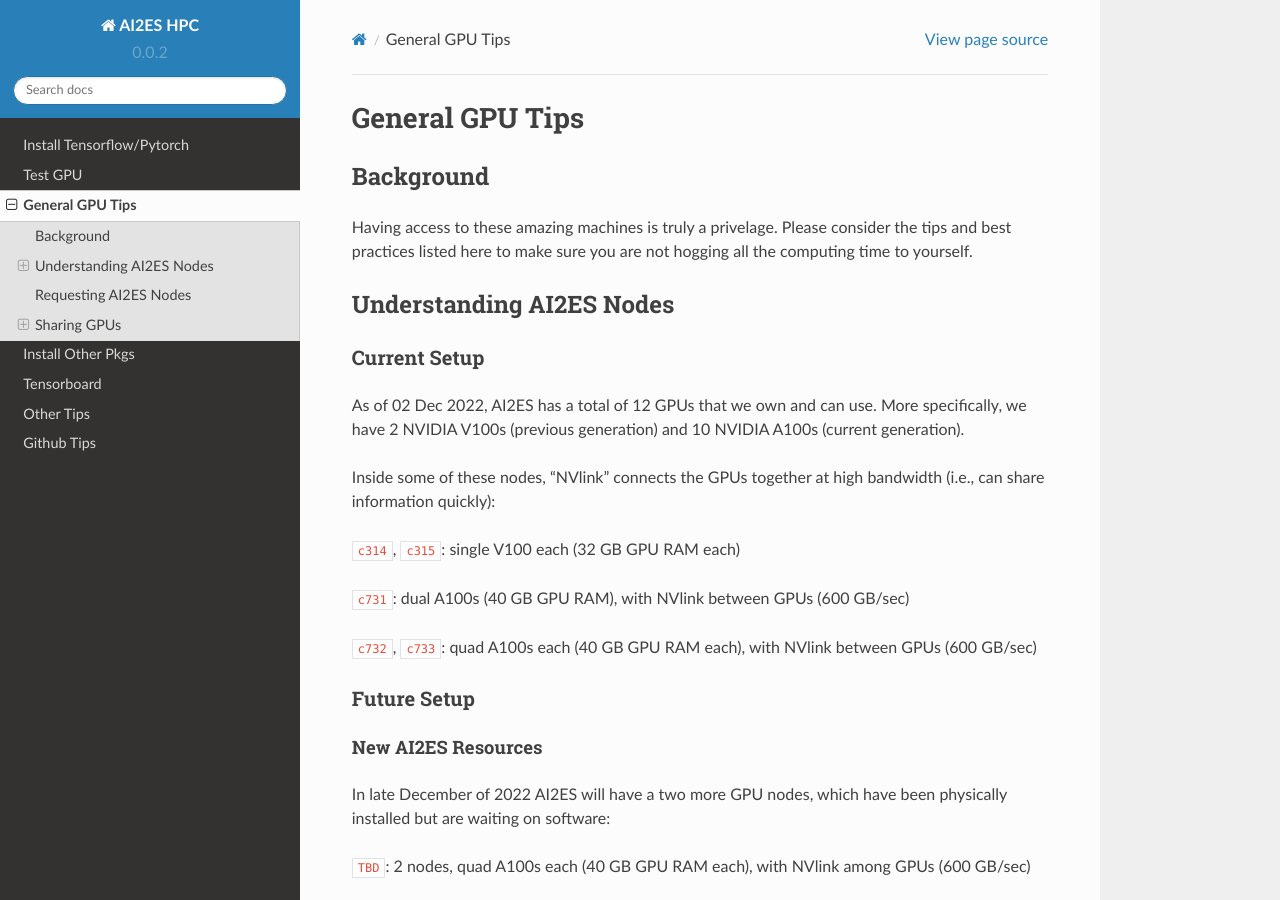
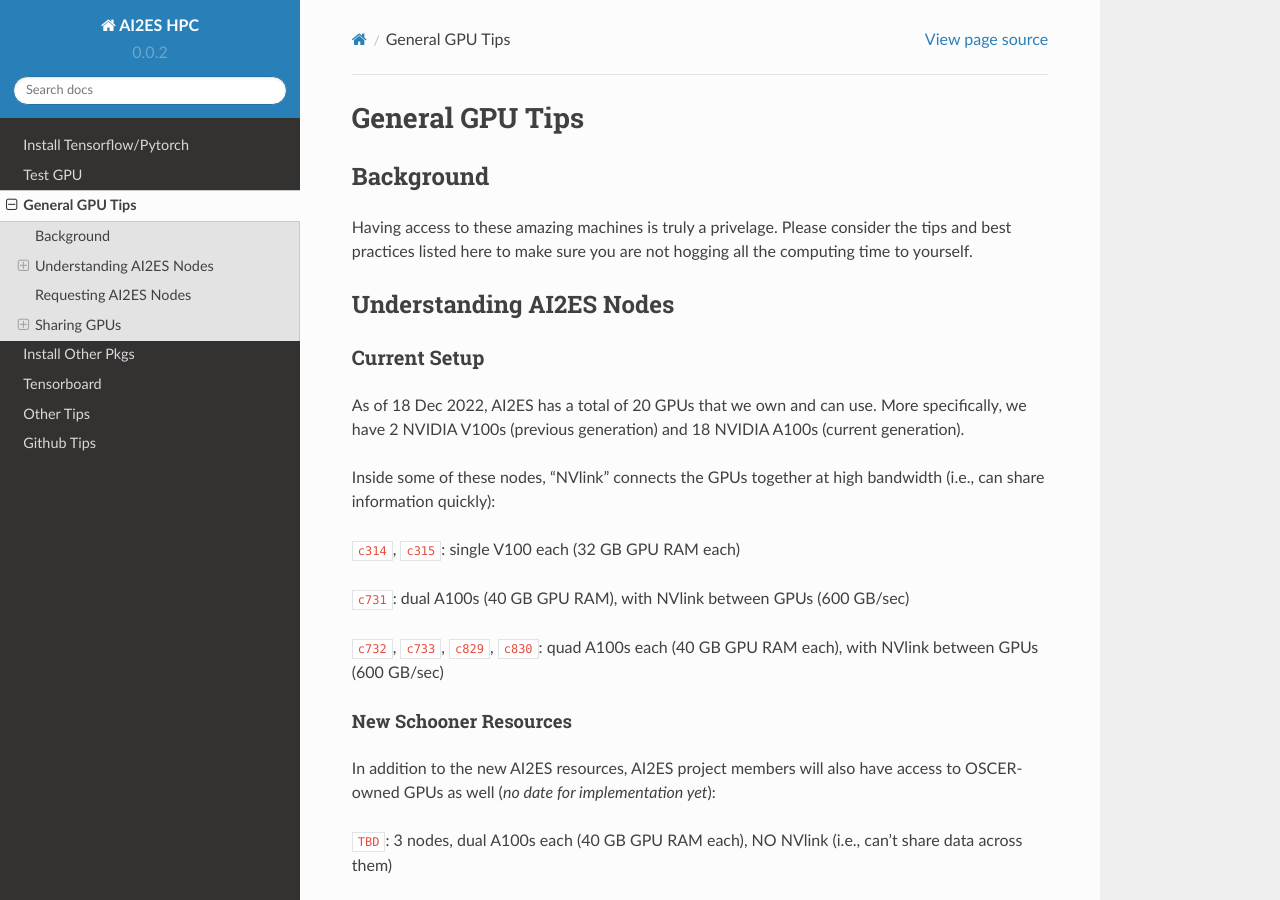
Before and after one commit to dopplerchase/ai2es_schooner_hpc, a Sphinx documentation site: the page built from docs/source/general_gpu.rst, in a window 1280 px wide and 900 px high. Built offline with Sphinx 7.4.7 and the Read the Docs theme 2.0.0, drawn with Linux system fonts in a browser that asks for light colours; some of the changed text lies outside the part shown.

Commit message:
adjustments for new GPUs

```diff
--- a/docs/source/general_gpu.rst
+++ b/docs/source/general_gpu.rst
@@ -18,9 +18,9 @@
 Current Setup
 -------------
 
-As of 02 Dec 2022, AI2ES has a total of 12 GPUs that we own
+As of 18 Dec 2022, AI2ES has a total of 20 GPUs that we own
 and can use. More specifically, we have 2 NVIDIA V100s
-(previous generation) and 10 NVIDIA A100s (current generation).
+(previous generation) and 18 NVIDIA A100s (current generation).
 
 Inside some of these nodes, "NVlink" connects the GPUs together
 at high bandwidth (i.e., can share information quickly):
@@ -29,19 +29,7 @@
 
 ``c731``: dual A100s (40 GB GPU RAM), with NVlink between GPUs (600 GB/sec)
 
-``c732``, ``c733``: quad A100s each (40 GB GPU RAM each), with NVlink between GPUs (600 GB/sec)
-
--------------
-Future Setup
--------------
-
-____________________
-New AI2ES Resources
-____________________
-
-In late December of 2022 AI2ES will have a two more GPU nodes, which have been physically installed but are waiting on software:
-
-``TBD``: 2 nodes, quad A100s each (40 GB GPU RAM each), with NVlink among GPUs (600 GB/sec)
+``c732``, ``c733``, ``c829``, ``c830``: quad A100s each (40 GB GPU RAM each), with NVlink between GPUs (600 GB/sec)
 
 ______________________
 New Schooner Resources
--- a/docs/source/github.rst
+++ b/docs/source/github.rst
@@ -3,7 +3,7 @@
 Github Tips
 ============
 
-.. image:: images/Github-Emblem.png
+.. image:: images/GitHub-Emblem.png
    :width: 400
    :align: center
 
```
Also changed, not shown: other parts of docs/source/general_gpu.rst (+1 -1 lines).
